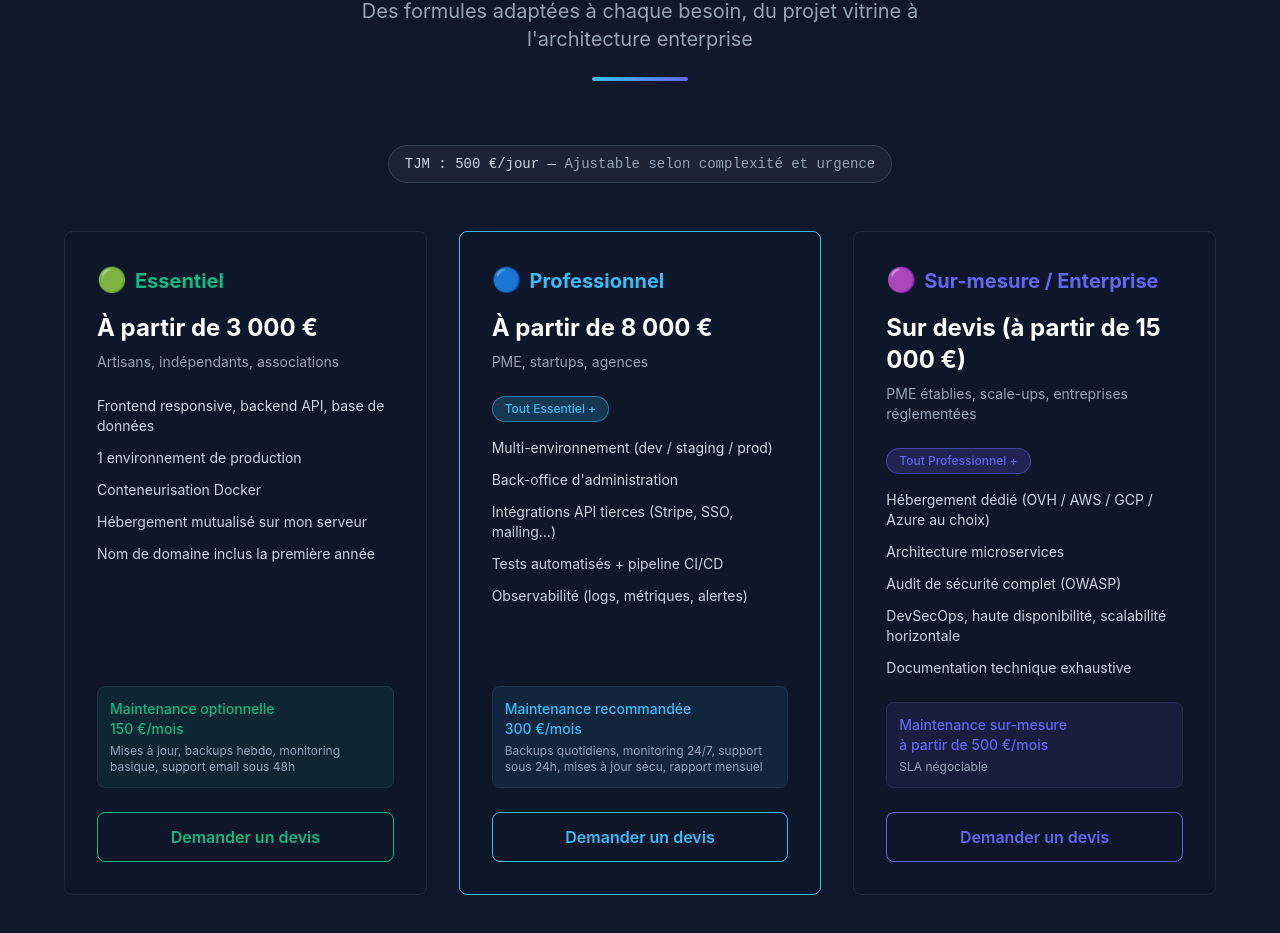
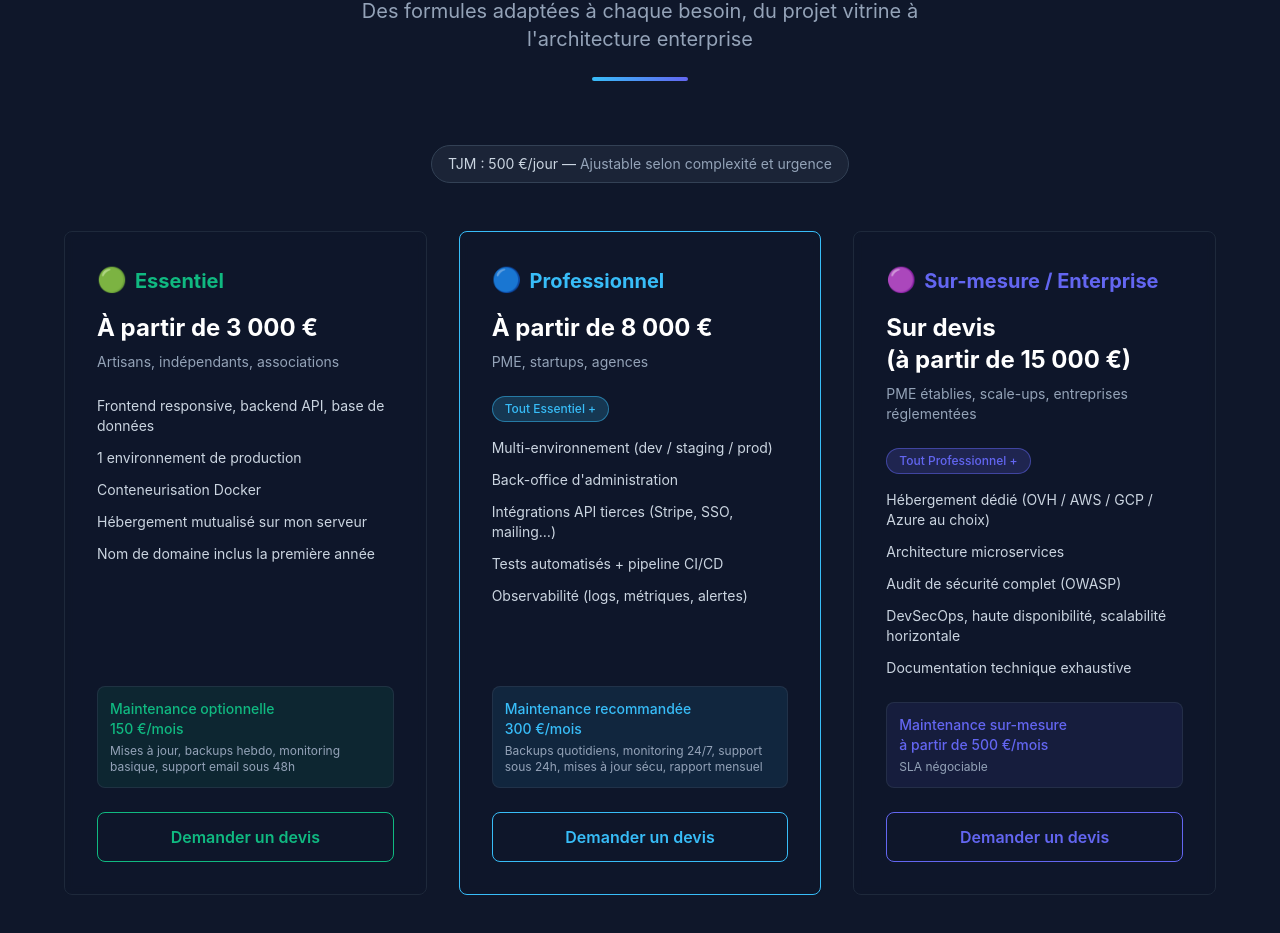
Before and after one commit to Jyok1m/portfolio_v3, a React (Vite) app: page / in a window 1280 px wide. Shown: the part 7329-8262 px from the top of the page. Built offline with nearby package versions, Linux system fonts and the light colour scheme; no server answers; what @fortawesome/pro-solid-svg-icons would draw is missing.

Commit message:
changement de layout

```diff
--- a/src/i18n/locales.ts
+++ b/src/i18n/locales.ts
@@ -394,7 +394,7 @@ export const locales = {
 				surmesure: {
 					name: "Sur-mesure / Enterprise",
 					emoji: "🟣",
-					price: "Sur devis (à partir de 15 000 €)",
+					price: "Sur devis (à\u00A0partir\u00A0de\u00A015\u00A0000\u00A0€)",
 					target: "PME établies, scale-ups, entreprises réglementées",
 					includes: "Tout Professionnel +",
 					features: [
--- a/src/sections/Pricing.tsx
+++ b/src/sections/Pricing.tsx
@@ -61,7 +61,7 @@ export default function Pricing() {
 
 				{/* TJM Reference */}
 				<div className="text-center mb-12">
-					<span className="inline-block px-4 py-2 rounded-full bg-slate-800/80 border border-slate-700 text-slate-300 text-sm font-mono">
+					<span className="inline-block px-4 py-2 rounded-full bg-slate-800/80 border border-slate-700 text-slate-300 text-sm">
 						{t.pricing.tjm} — <span className="text-slate-400">{t.pricing.tjmNote}</span>
 					</span>
 				</div>
```
